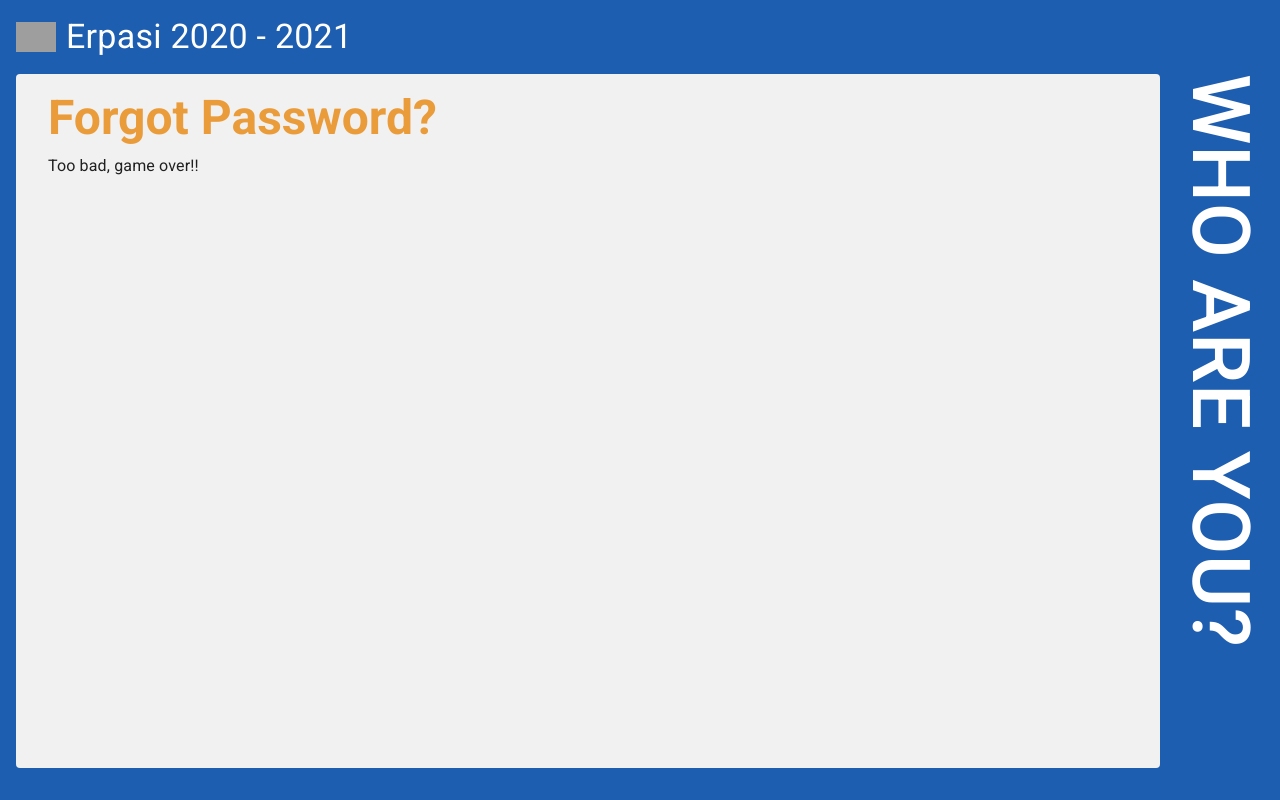
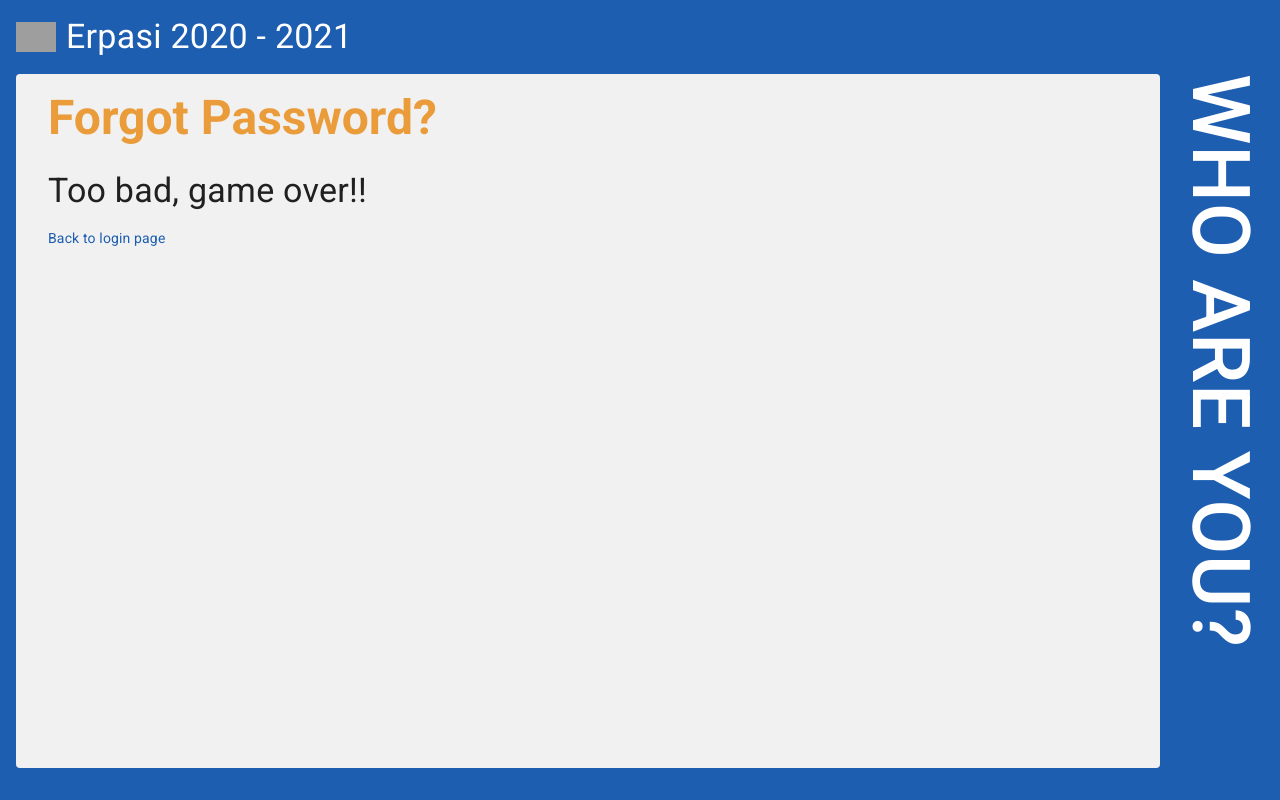
Before and after one commit to willemverbuyst/sb-client, a React (Create React App) app: page /forgotPassword in a window 1280 px wide. Built offline with nearby package versions, Linux system fonts and the light colour scheme; no server answers; grey boxes are pictures that could not be loaded.

Commit message:
Add link on Forgot Password page

```diff
--- a/src/Pages/ForgotPassword/SendEmailForm.tsx
+++ b/src/Pages/ForgotPassword/SendEmailForm.tsx
@@ -1,4 +1,4 @@
-import { Typography } from '@material-ui/core';
+import { Box, Link, Typography } from '@material-ui/core';
 // import LockOutlinedIcon from '@material-ui/icons/LockOutlined';
 import React, { ReactElement } from 'react';
 // import { useDispatch } from 'react-redux';
@@ -44,7 +44,12 @@ const SendEmailForm: React.FC = (): ReactElement => {
     //   }
     //   link={<Link href="/login">Back to login page?</Link>}
     // />
-    <Typography>Too bad, game over!!</Typography>
+    <>
+      <Box py={2}>
+        <Typography variant="h4">Too bad, game over!!</Typography>
+      </Box>
+      <Link href="/login">Back to login page</Link>
+    </>
   );
 };
 
```
